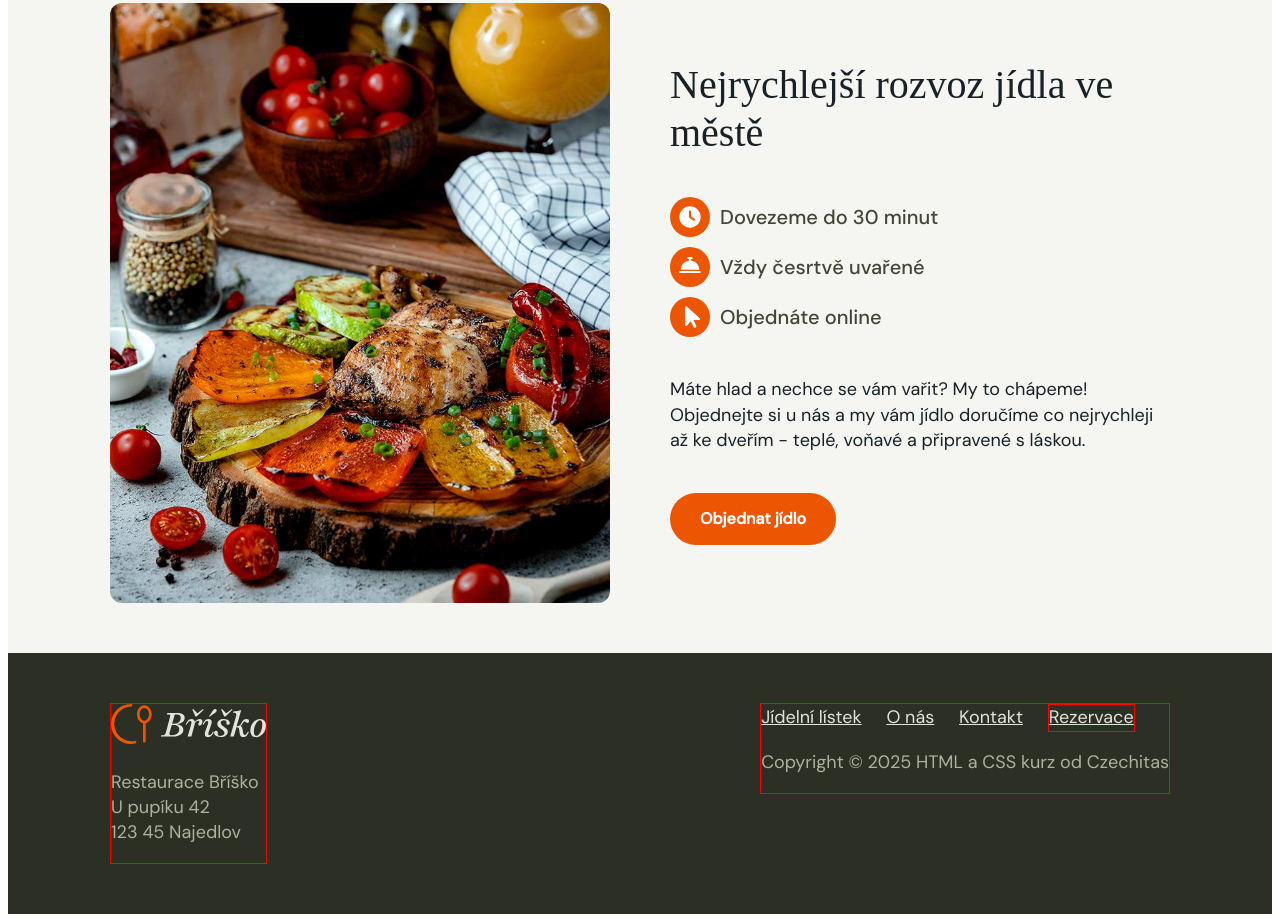
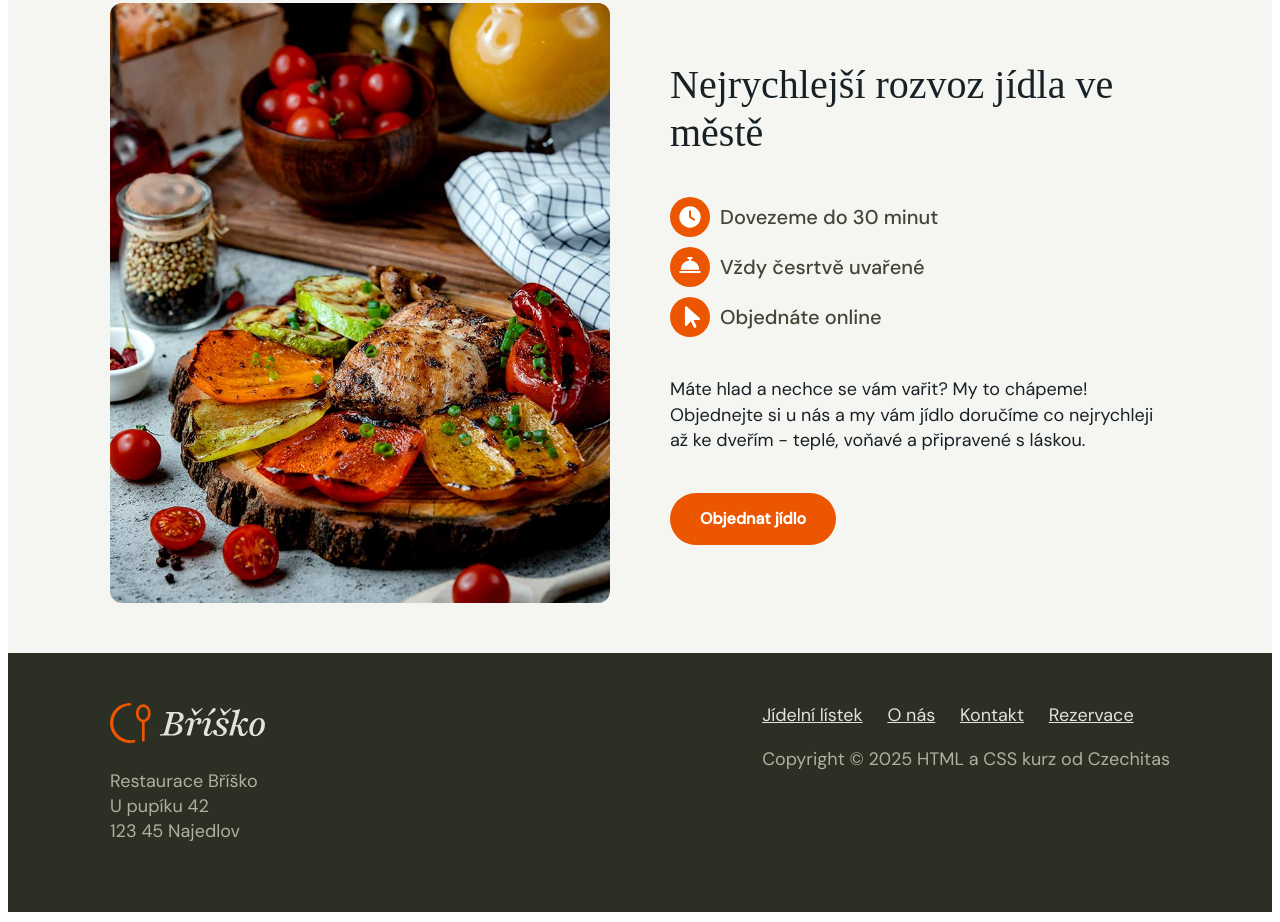
Before and after one commit to anetapoul/czechitas_html_css_zaverecny_projekt, a plain HTML site: page index.html in a window 1280 px wide. Shown: the part 1189-2111 px from the top of the page. Drawn offline with Linux system fonts and the light colour scheme.

Commit message:
smazani borderu

```diff
--- a/style.css
+++ b/style.css
@@ -355,15 +355,9 @@ footer ul li {
 
 footer ul li:last-of-type {
   margin-right: 0;
-  border: 1px solid red;
 }
 
-.footer__right {
-  border: 1px solid red;
-}
-.footer__left {
-  border: 1px solid red;
-}
+
 
 @media (min-width: 768px) {
   footer .container {
```
